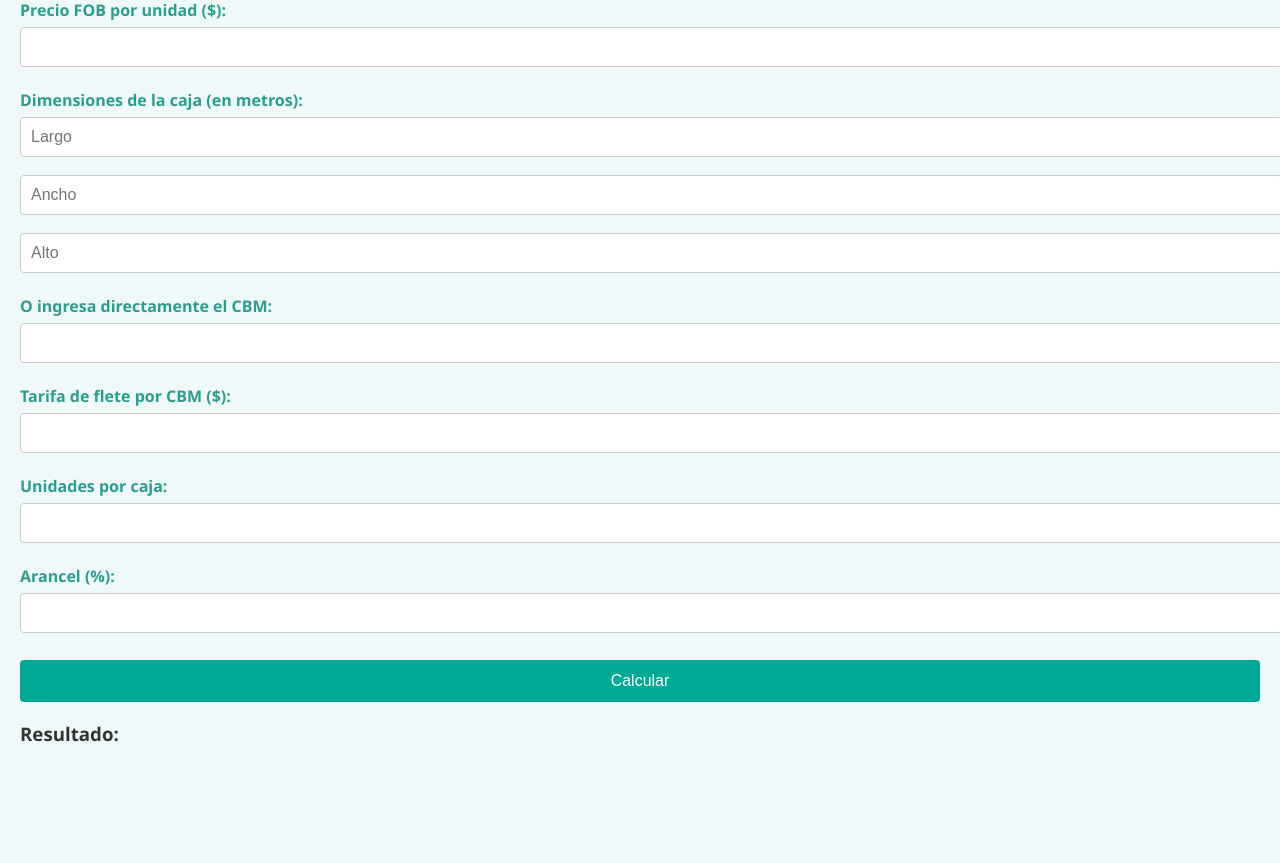
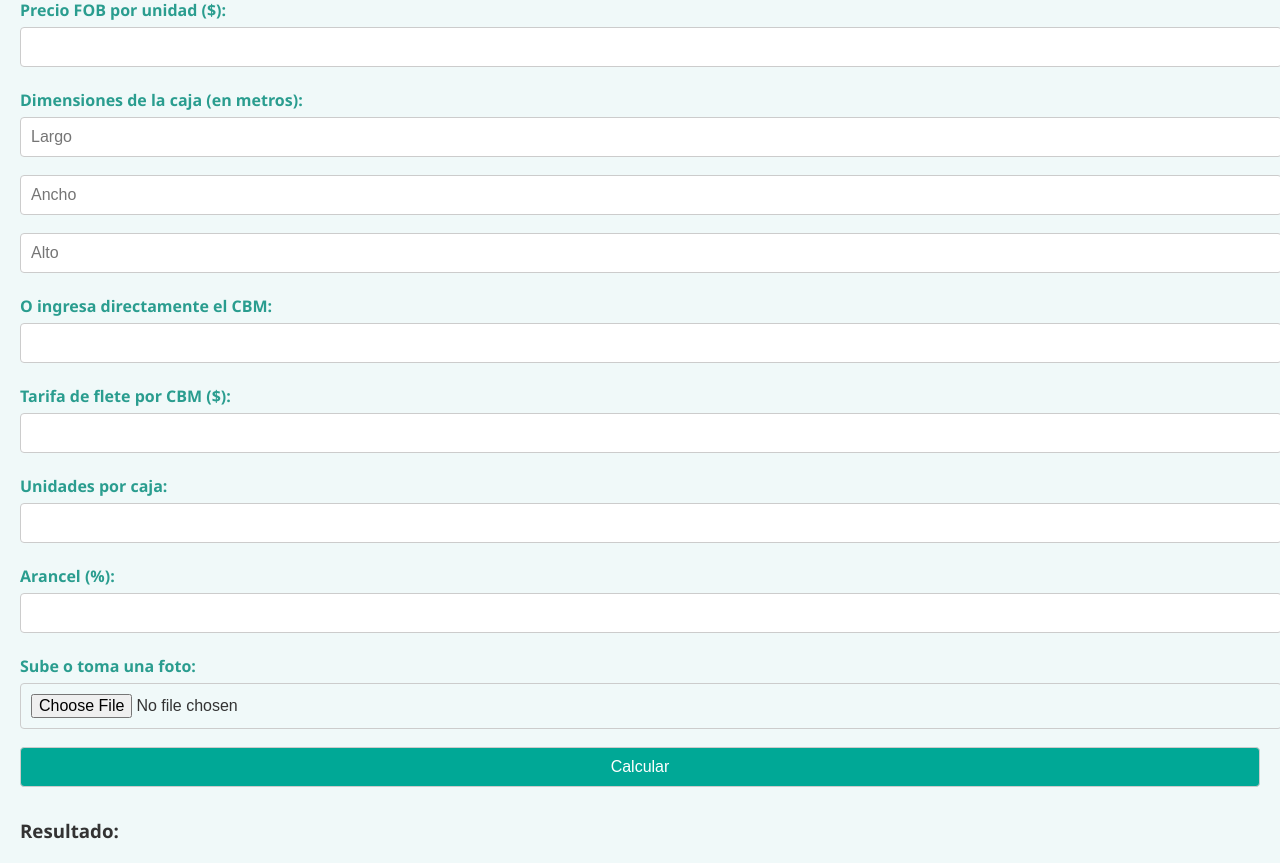
Before and after one commit to cmurillo088/Cotizador-CFR, a Flask app: page / in a window 1280 px wide. Shown: the part 94-957 px from the top of the page. Before the commit the page ends 836 px from the top, so only its background shows below. Run offline with Flask 3, Linux system fonts and the light colour scheme.

Commit message:
Actualizar index.html

```diff
--- a/templates/index.html
+++ b/templates/index.html
@@ -1,5 +1,4 @@
-<!DOCTYPE html>
-<html lang="en">
+<!DOCTYPE html><html lang="en">
 <head>
   <meta charset="UTF-8">
   <meta name="viewport" content="width=device-width, initial-scale=1.0">
@@ -24,7 +23,7 @@
       display: block;
       margin-top: 10px;
     }
-    input {
+    input, button {
       width: 100%;
       padding: 10px;
       margin: 6px 0 12px;
@@ -35,13 +34,7 @@
     button {
       background-color: #00a896;
       color: white;
-      padding: 12px;
-      border: none;
-      border-radius: 4px;
       cursor: pointer;
-      width: 100%;
-      font-size: 1rem;
-      margin-top: 15px;
     }
     button:hover {
       background-color: #028090;
@@ -54,15 +47,21 @@
       font-size: 0.95rem;
       margin: 5px 0;
     }
+    #canvas-container {
+      text-align: center;
+      margin-top: 20px;
+    }
+    canvas {
+      max-width: 100%;
+      height: auto;
+    }
   </style>
 </head>
 <body>
   <h2>Calculadora de CFR</h2>
   <form id="cotizador-form">
     <label>Precio FOB por unidad ($):</label>
-    <input type="number" step="0.0001" name="fob">
-
-    <label>Dimensiones de la caja (en metros):</label>
+    <input type="number" step="0.0001" name="fob"><label>Dimensiones de la caja (en metros):</label>
 <input type="number" step="0.0001" name="largo" placeholder="Largo">
 <input type="number" step="0.0001" name="ancho" placeholder="Ancho">
 <input type="number" step="0.0001" name="alto" placeholder="Alto">
@@ -79,13 +78,33 @@
 <label>Arancel (%):</label>
 <input type="number" step="0.0001" name="arancel">
 
+<label>Sube o toma una foto:</label>
+<input type="file" accept="image/*" id="foto" capture="environment">
+
 <button type="submit">Calcular</button>
-  </form>
 
-  <h3>Resultado:</h3>
-  <div id="resultado"></div>
+  </form>  <h3>Resultado:</h3>
+  <div id="resultado"></div>  <div id="canvas-container">
+    <canvas id="fotoCanvas"></canvas>
+  </div>  <script>
+    const canvas = document.getElementById('fotoCanvas');
+    const ctx = canvas.getContext('2d');
+    let imagenCargada = null;
 
-  <script>
+    document.getElementById('foto').addEventListener('change', function(e) {
+      const file = e.target.files[0];
+      if (file) {
+        const img = new Image();
+        img.onload = function() {
+          canvas.width = img.width;
+          canvas.height = img.height;
+          ctx.drawImage(img, 0, 0);
+          imagenCargada = img;
+        }
+        img.src = URL.createObjectURL(file);
+      }
+    });
+
     document.getElementById('cotizador-form').addEventListener('submit', function(e) {
       e.preventDefault();
       const form = e.target;
@@ -107,14 +126,28 @@
       .then(data => {
         const contenedor = document.getElementById('resultado');
         contenedor.innerHTML = '';
+
         if (Array.isArray(data)) {
+          let resumen = [];
           data.forEach(item => {
             const key = Object.keys(item)[0];
             const value = item[key];
             const p = document.createElement('p');
             p.innerHTML = `<strong>${key}:</strong> $${value}`;
             contenedor.appendChild(p);
+            resumen.push(`${key}: $${value}`);
           });
+
+          if (imagenCargada) {
+            ctx.drawImage(imagenCargada, 0, 0);
+            ctx.fillStyle = "rgba(0,0,0,0.5)";
+            ctx.fillRect(0, canvas.height - 100, canvas.width, 100);
+            ctx.fillStyle = "#ffffff";
+            ctx.font = "20px Arial";
+            resumen.forEach((line, i) => {
+              ctx.fillText(line, 10, canvas.height - 70 + (i * 22));
+            });
+          }
         } else {
           contenedor.textContent = 'Error en los datos ingresados.';
         }
@@ -123,6 +156,5 @@
         document.getElementById('resultado').textContent = 'Ocurrió un error al procesar la solicitud.';
       });
     });
-  </script>
-</body>
+  </script></body>
 </html>
```
Lines whose indentation alone changed are shown as unchanged.
